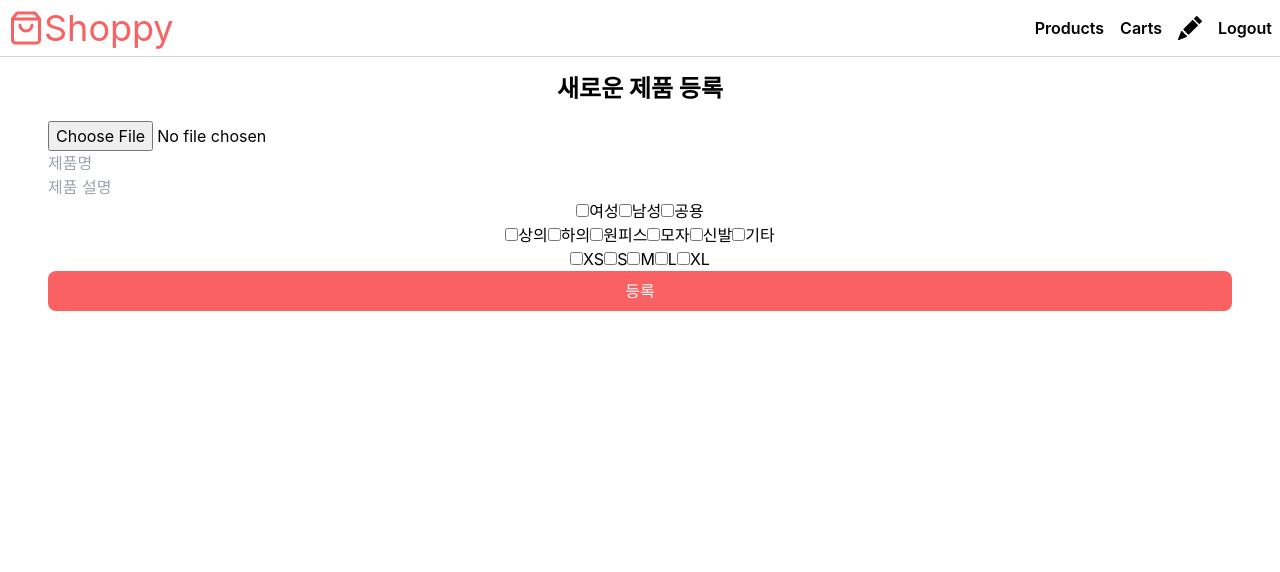
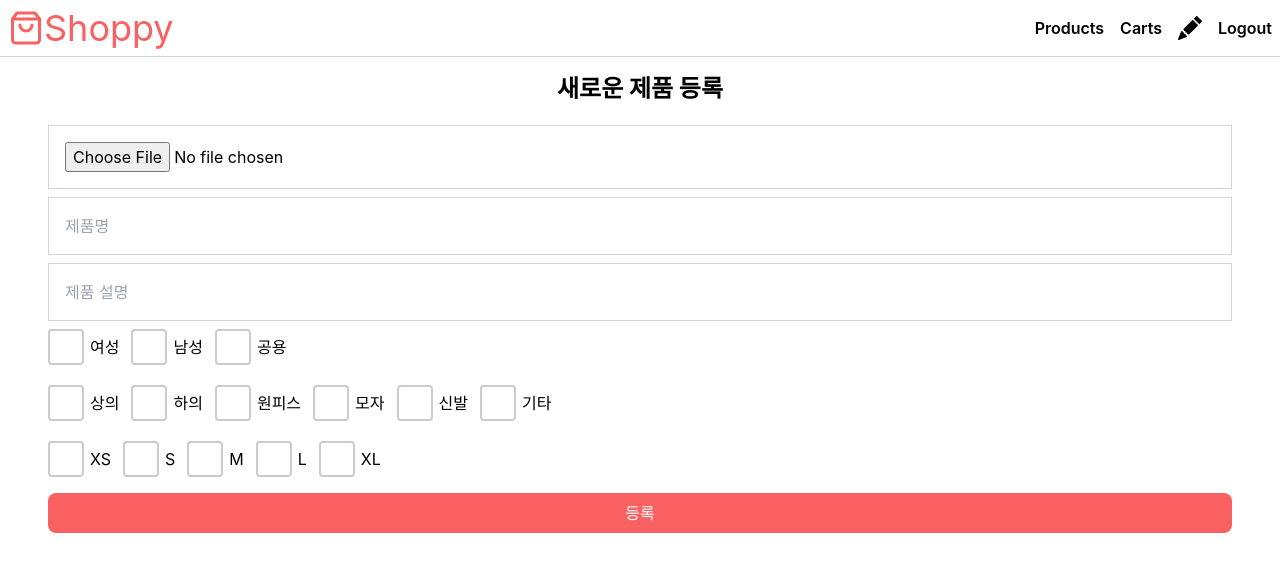
Before and after one commit to myjhye/shopping_frontend, a React (Create React App) app: page /products/new in a window 1280 px wide. Shown: the top 572 px of the page. Built offline with nearby package versions, Linux system fonts and the light colour scheme; sample sign-in values are in the browser's storage.

Commit message:
상품 상세 css

```diff
--- a/src/index.css
+++ b/src/index.css
@@ -9,9 +9,142 @@ body {
     sans-serif;
   -webkit-font-smoothing: antialiased;
   -moz-osx-font-smoothing: grayscale;
+  display: flex;
+  flex-direction: column;
+  align-items: center;
 }
+
 
 code {
   font-family: source-code-pro, Menlo, Monaco, Consolas, 'Courier New',
     monospace;
 }
+
+#root {
+  @apply w-full max-w-screen-2xl;
+}
+
+input {
+  @apply p-4 outline-none border border-gray-300 my-1
+}
+
+.icon {
+  @apply w-20 h-20;
+}
+
+
+/* 제품 등록 */
+.checkbox-group {
+  display: flex;
+  flex-direction: row;
+  align-items: center;
+  gap: 12px;
+  margin-bottom: 12px;
+}
+
+.checkbox-group label {
+  display: flex;
+  align-items: center;
+  cursor: pointer;
+}
+
+.checkbox-group input[type="checkbox"] {
+  margin-right: 6px;
+  width: 20px;
+  height: 20px;
+  /* You can customize the appearance of the checkbox */
+  appearance: none;
+  border: 2px solid #ccc;
+  border-radius: 4px;
+  outline: none;
+  cursor: pointer;
+}
+
+.checkbox-group input[type="checkbox"]:checked {
+  background-color: #007bff; /* Change to the desired checked color */
+  border-color: #007bff; /* Change to the desired checked color */
+}
+
+
+/* 댓글 */
+.comment-container {
+  padding: 10px;
+  margin: 10px;
+  width: 100%;
+}
+
+.comment-input-container {
+  display: flex;
+  margin-bottom: 10px;
+  height: 80px;
+}
+
+.comment-input {
+  flex: 1;
+  padding: 5px;
+  border: 1px solid #ccc;
+  border-radius: 4px;
+  margin-right: 10px; /* 오른쪽 마진 추가 */
+
+}
+
+.comment-submit-button {
+  margin-left: 10px;
+  padding: 5px 10px;
+  background-color: #007bff;
+  color: white;
+  border: none;
+  border-radius: 4px;
+  cursor: pointer;
+  margin-left: 10px; /* 왼쪽 마진 추가 */
+}
+
+.comment-list {
+  margin-top: 10px;
+}
+
+.comment-item {
+  padding: 5px;
+  border-radius: 4px;
+  margin-bottom: 5px;
+}
+
+
+
+.comment-cancel-button {
+  margin-right: 10px; /* Adjust margin as needed */
+  background-color: transparent;
+  border: none;
+  color: red;
+  cursor: pointer;
+}
+
+.banner-container {
+  position: relative;
+}
+
+.arrow-container {
+  position: absolute;
+  top: 50%;
+  transform: translateY(-50%);
+  display: flex;
+  justify-content: space-between;
+  width: 100%;
+}
+
+.left-arrow,
+.right-arrow {
+  background-color: rgba(0, 0, 0, 0.5);
+  color: white;
+  font-size: 24px;
+  border: none;
+  cursor: pointer;
+  padding: 10px 15px;
+  border-radius: 50%;
+  transition: background-color 0.3s ease;
+}
+
+.left-arrow:hover,
+.right-arrow:hover {
+  background-color: rgba(0, 0, 0, 0.7);
+}
--- a/src/pages/ProductDetail.jsx
+++ b/src/pages/ProductDetail.jsx
@@ -26,6 +26,18 @@ export default function ProductDetail() {
                     <p className="py-4 text-lg">{ product.description }</p>
                     <div className="flex items-center">
                         <label htmlFor="select">옵션: </label>
+                        <select
+                            id='select'
+                            className="p-2 m-4 flex-1 border-2 border-dashed border-brand outline-none"
+                            onChange={(e) => setSelected(e.target.value)}
+                            value={selected}
+                        >
+                            {product.options.split(',').map((option, index) => (
+                                <option key={index} value={option.trim()}>
+                                    {option.trim()}
+                                </option>
+                            ))}
+                        </select>
                     </div>
                     <button
                         className="bg-brand text-white py-2 px-4 rounded-lg hover:brightness-110"
```
